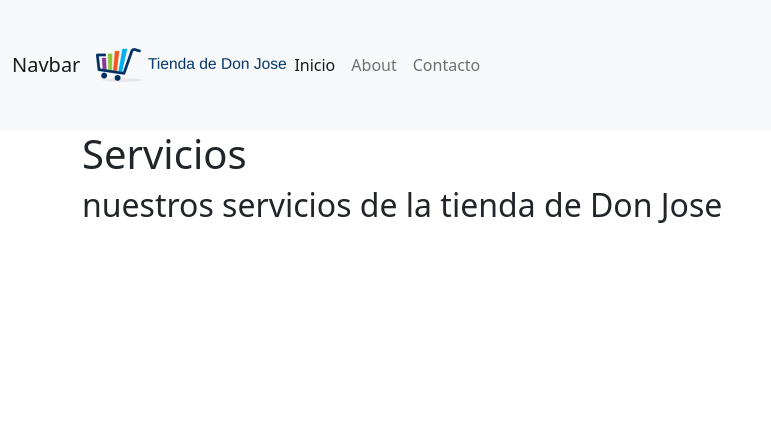
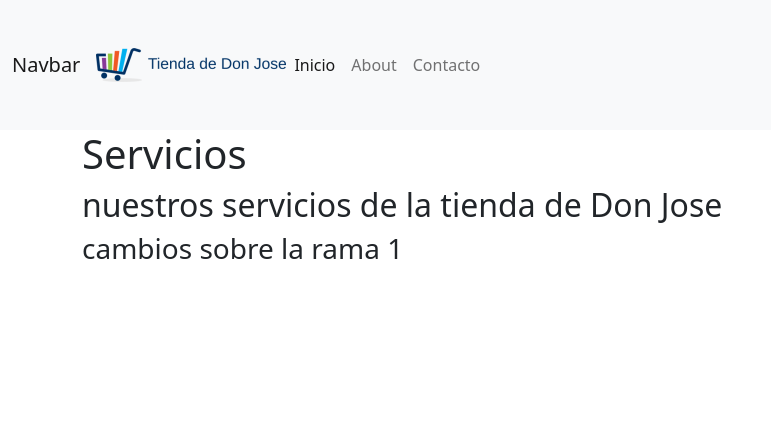
Before and after one commit to KAOXDC/2067960, a Django app: page /servicios/ in a window 1280 px wide. Shown: the top 430 px of the page, without its empty margins (0-771 px from the left). Run offline with Django 3.2, Linux system fonts and the light colour scheme; some libraries are stand-ins or nearby versions.

Commit message:
nueva funcionalidad

```diff
--- a/templates/servicios.html
+++ b/templates/servicios.html
@@ -7,4 +7,5 @@
 {% block contenido %}
     <h1>Servicios</h1>
     <h2>nuestros servicios de la tienda de Don Jose</h2>
+    <h3>cambios sobre la rama 1</h3>
 {% endblock contenido %}
```
